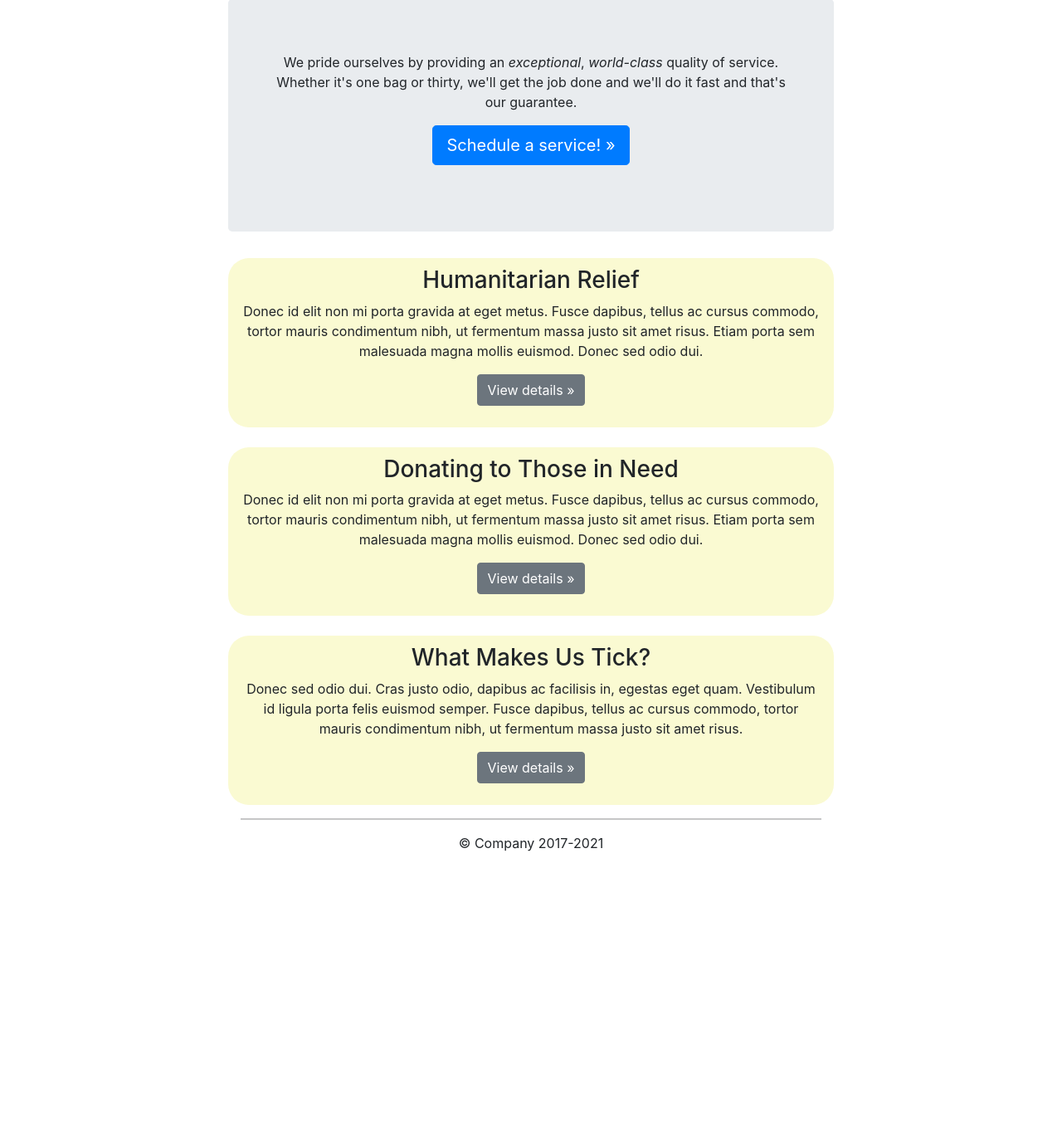
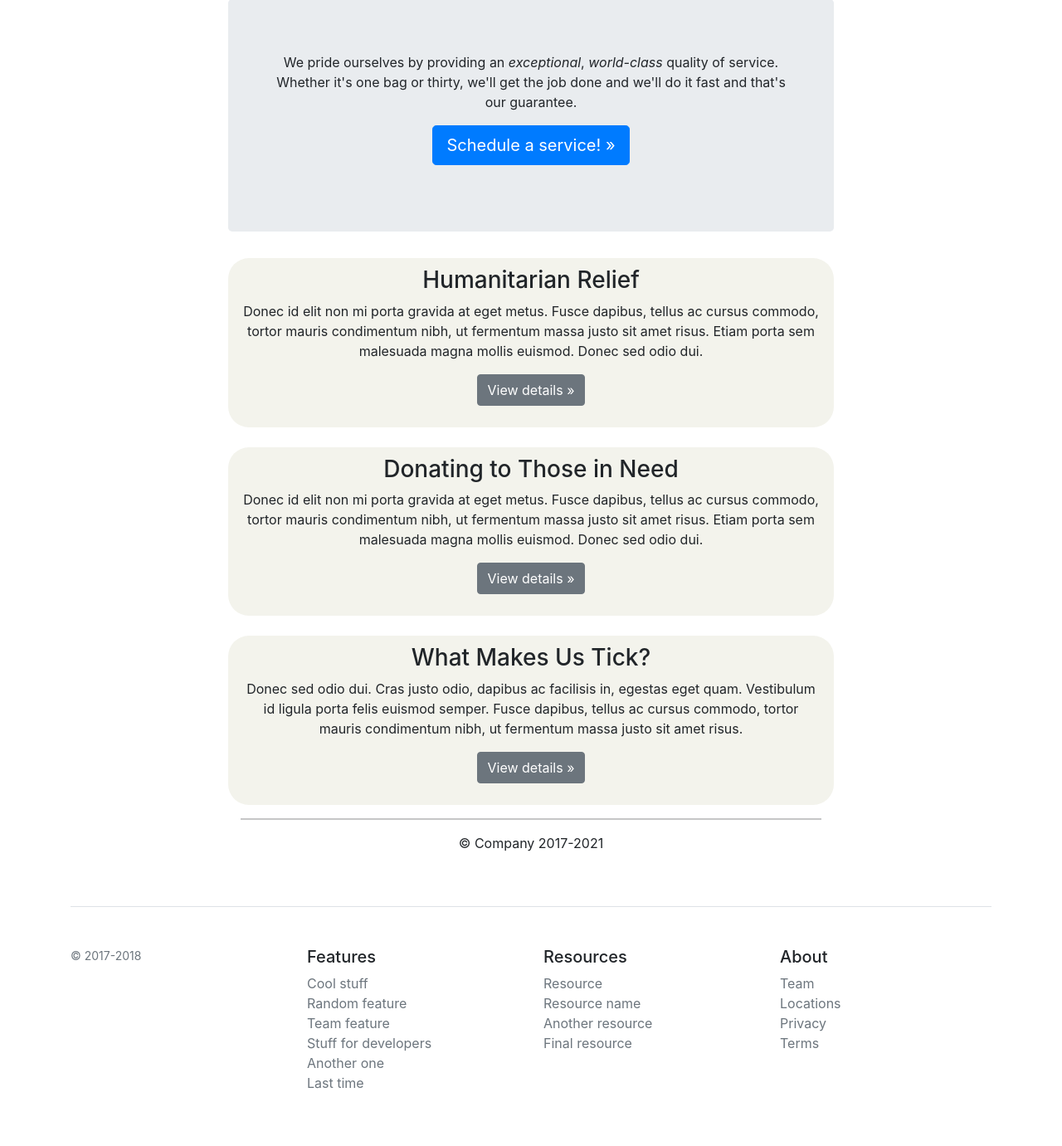
Before and after one commit to CMolitoris/TrashCollector, a Django app: page /customers/about/ in a window 1280 px wide. Shown: the part 209-1590 px from the top of the page at 83% size. Before the commit the page ends 1235 px from the top, so only its background shows below. Run offline with Django 3.2, Linux system fonts and the light colour scheme; a user stored in the database is signed in; tables that the repository leaves empty hold one stand-in row (values such as "Sample post"); some libraries are stand-ins or nearby versions.

Commit message:
Added footer to customer side of interface

```diff
--- a/trash_collector/customers/templates/customers/about.html
+++ b/trash_collector/customers/templates/customers/about.html
@@ -24,7 +24,7 @@
     <style>
         .backgroundColor {
             height: 100%;
-            background:#FAFAD2;
+            background:#f3f3ec;
             padding: 10px 15px;
             border-radius: 25px;
         }
--- a/trash_collector/customers/templates/customers/customer_base.html
+++ b/trash_collector/customers/templates/customers/customer_base.html
@@ -1,4 +1,24 @@
 {% extends 'base.html' %}
+
+{% block head %}
+<head>
+    <meta charset="utf-8">
+    <meta name="viewport" content="width=device-width, initial-scale=1, shrink-to-fit=no">
+    <meta name="description" content="">
+    <meta name="author" content="">
+    <link rel="icon" href="/docs/4.0/assets/img/favicons/favicon.ico">
+
+    <title>Pricing example for Bootstrap</title>
+
+    <link rel="canonical" href="https://getbootstrap.com/docs/4.0/examples/pricing/">
+
+    <!-- Bootstrap core CSS -->
+    <link href="../../dist/css/bootstrap.min.css" rel="stylesheet">
+
+    <!-- Custom styles for this template -->
+    <link href="pricing.css" rel="stylesheet">
+</head>
+{% endblock %}
 
 {% block navbar %}
     <button class = "navbar-toggler" type = "button" data-toggle = "collapse" data-target= "#navbarSupportedContent"
@@ -13,3 +33,59 @@
             <a class="nav-item nav-link" href="{% url 'customers:about' %}">About Us</a>
         </div>
 {% endblock %}
+
+{% block footer %}
+
+
+<footer class="pt-4 my-md-5 pt-md-5 border-top">
+  <div class="row">
+    <div class="col-12 col-md">
+      <!-- <img class="mb-2" src="https://getbootstrap.com/docs/4.0/assets/brand/bootstrap-solid.svg" alt="" width="24" height="24"> -->
+      <small class="d-block mb-3 text-muted">© 2017-2018</small>
+    </div>
+    <div class="col-6 col-md">
+      <h5>Features</h5>
+      <ul class="list-unstyled text-small">
+        <li><a class="text-muted" href="#">Cool stuff</a></li>
+        <li><a class="text-muted" href="#">Random feature</a></li>
+        <li><a class="text-muted" href="#">Team feature</a></li>
+        <li><a class="text-muted" href="#">Stuff for developers</a></li>
+        <li><a class="text-muted" href="#">Another one</a></li>
+        <li><a class="text-muted" href="#">Last time</a></li>
+      </ul>
+    </div>
+    <div class="col-6 col-md">
+      <h5>Resources</h5>
+      <ul class="list-unstyled text-small">
+        <li><a class="text-muted" href="#">Resource</a></li>
+        <li><a class="text-muted" href="#">Resource name</a></li>
+        <li><a class="text-muted" href="#">Another resource</a></li>
+        <li><a class="text-muted" href="#">Final resource</a></li>
+      </ul>
+    </div>
+    <div class="col-6 col-md">
+      <h5>About</h5>
+      <ul class="list-unstyled text-small">
+        <li><a class="text-muted" href="{% url 'customers:about' %}">Team</a></li>
+        <li><a class="text-muted" href="#">Locations</a></li>
+        <li><a class="text-muted" href="#">Privacy</a></li>
+        <li><a class="text-muted" href="#">Terms</a></li>
+      </ul>
+    </div>
+  </div>
+</footer>
+
+<script src="https://code.jquery.com/jquery-3.2.1.slim.min.js" integrity="sha384-KJ3o2DKtIkvYIK3UENzmM7KCkRr/rE9/Qpg6aAZGJwFDMVNA/GpGFF93hXpG5KkN" crossorigin="anonymous"></script>
+        <script>window.jQuery || document.write('<script src="../../assets/js/vendor/jquery-slim.min.js"><\/script>')</script>
+        <script src="../../assets/js/vendor/popper.min.js"></script>
+        <script src="../../dist/js/bootstrap.min.js"></script>
+        <script src="../../assets/js/vendor/holder.min.js"></script>
+        <script>
+          Holder.addTheme('thumb', {
+            bg: '#55595c',
+            fg: '#eceeef',
+            text: 'Thumbnail'
+          });
+        </script>
+
+{% endblock %}
--- a/trash_collector/templates/base.html
+++ b/trash_collector/templates/base.html
@@ -32,7 +32,9 @@
           </div>
           <div class="col-2"></div>
         </div>
+        {% block footer %}{% endblock %}
       </div>
+
     </main>
   </body>
 </html>
```
Also changed, not shown: trash_collector/customers/templates/customers/one_time.html (+7 -27 lines).
